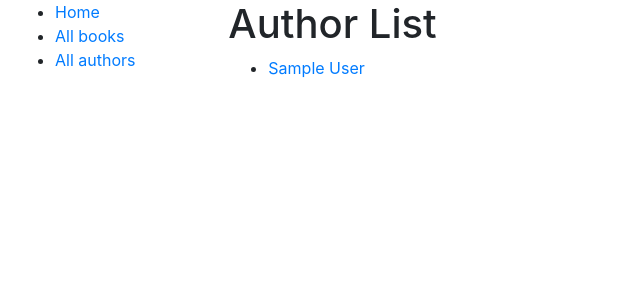
After one commit to lhmisho/locallibrary, a Django app: page /catalog/authors/ in a window 1280 px wide. The commit adds this page. Shown: the top 300 px of the page, without its empty margins (0-640 px from the left). Run offline with Django 3.2, Linux system fonts and the light colour scheme; tables that the repository leaves empty hold one stand-in row (values such as "Sample post"); some libraries are stand-ins or nearby versions.

Commit message:
author detail and list added

```diff
--- a/catalog/models.py
+++ b/catalog/models.py
@@ -70,7 +70,7 @@ class Author(models.Model):
 
     def get_absolute_url(self):
         """Returns the url to access a particular author instance."""
-        return reverse('author-detail', args=[str(self.id)])
+        return reverse('catalog:author-detail', args=[str(self.id)])
 
     def __str__(self):
         """String for representing the Model object."""
--- /dev/null
+++ b/catalog/templates/catalog/author_list.html
@@ -0,0 +1,17 @@
+{% extends 'base.html' %}
+{% block title %}<title>Author List</title>{% endblock %}
+
+{% block content %}
+    <h1>Author List</h1>
+    {% if author_list %}
+        <ul>
+            {% for author in author_list %}
+{#                <li><a href="{% url 'catalog:book-detail' pk=book.id %}">{{ book.title }}</a> {{ book.author }}</li>#}
+                <!-- <li><a href="{%url 'catalog:author-detail' pk=author.id %}">{{ author.first_name }} {{author.last_name}}</a></li> -->
+                <li><a href="{{ author.get_absolute_url }}">{{ author.first_name }} {{author.last_name}}</a></li>
+            {% endfor %}
+        </ul>
+    {% else %}
+        <p>no author found</p>
+    {% endif %}
+{% endblock %}
--- a/catalog/templates/catalog/book_detail.html
+++ b/catalog/templates/catalog/book_detail.html
@@ -2,7 +2,7 @@
 
 {% block content %}
     <h1>Title: {{ book.title }}</h1>
-    <p><strong>Author:</strong> <a href="">{{ book.author }}</a>
+    <p><strong>Author:</strong> <a href="{% url 'catalog:author-detail' pk=book.author.id %}">{{ book.author }}</a>
     <p><strong>Summary:</strong>{{ book.summary }}
     <p><strong>ISBN:</strong>{{ book.isbn }}
     <p><strong>Genre:</strong>{% for genre in book.genre.all %}{{ genre }}{% if not forloop.last %},{% endif %}{% endfor %}
--- a/catalog/urls.py
+++ b/catalog/urls.py
@@ -23,4 +23,6 @@ urlpatterns = [
     path('', views.index, name='index'),
     path('books/', views.BookListView.as_view(), name='book'),
     path('books/<int:pk>', views.BookDetialView.as_view(), name='book-detail'),
+    path('authors/', views.AuthorListView.as_view(), name='author'),
+    path('author/<int:pk>', views.AuthorDetailView.as_view(), name='author-detail'),
 ]
--- a/catalog/views.py
+++ b/catalog/views.py
@@ -42,3 +42,10 @@ class BookListView(generic.ListView):
 
 class BookDetialView(generic.DetailView):
     model = Book
+
+class AuthorListView(generic.ListView):
+    model = Author
+    queryset = Author.objects.all()
+
+class AuthorDetailView(generic.DetailView):
+    model = Author
--- a/templates/base.html
+++ b/templates/base.html
@@ -23,7 +23,7 @@
         <ul class="sidebar-nav">
           <li><a href="{% url 'catalog:index' %}">Home</a></li>
           <li><a href="{% url 'catalog:book' %}">All books</a></li>
-          <li><a href="">All authors</a></li>
+          <li><a href="{% url 'catalog:author' %}">All authors</a></li>
         </ul>
       {% endblock %}
 
```
Also changed, not shown: catalog/templates/catalog/author_detail.html (added, +9 -0 lines).
